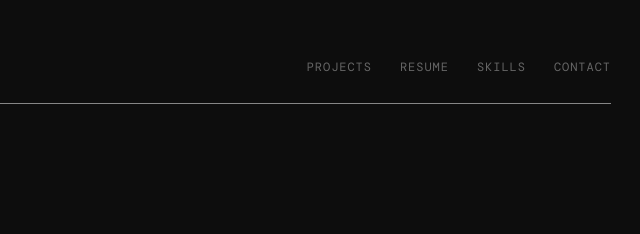
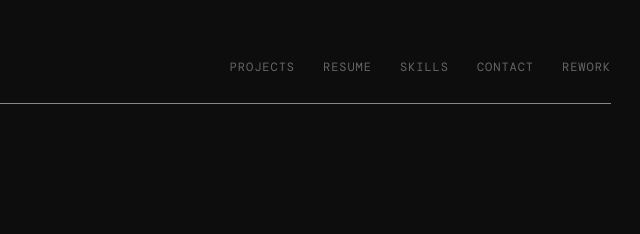
Before and after one commit to cjmit18/portfolio, a plain HTML site: page home.html in a window 1280 px wide. Shown: the top 234 px of the page, 505-1145 px from the left. Drawn offline with nearby package versions, Linux system fonts and the light colour scheme; a web font is replaced by a local one.

Commit message:
add link

```diff
--- a/home.html
+++ b/home.html
@@ -15,6 +15,7 @@
         <li><a href="resume.html">Resume</a></li>
         <li><a href="skills.html">Skills</a></li>
         <li><a href="contact.html">Contact</a></li>
+        <li><a href="rework.html">Rework</a></li>
       </ul>
     </nav>
 
```
